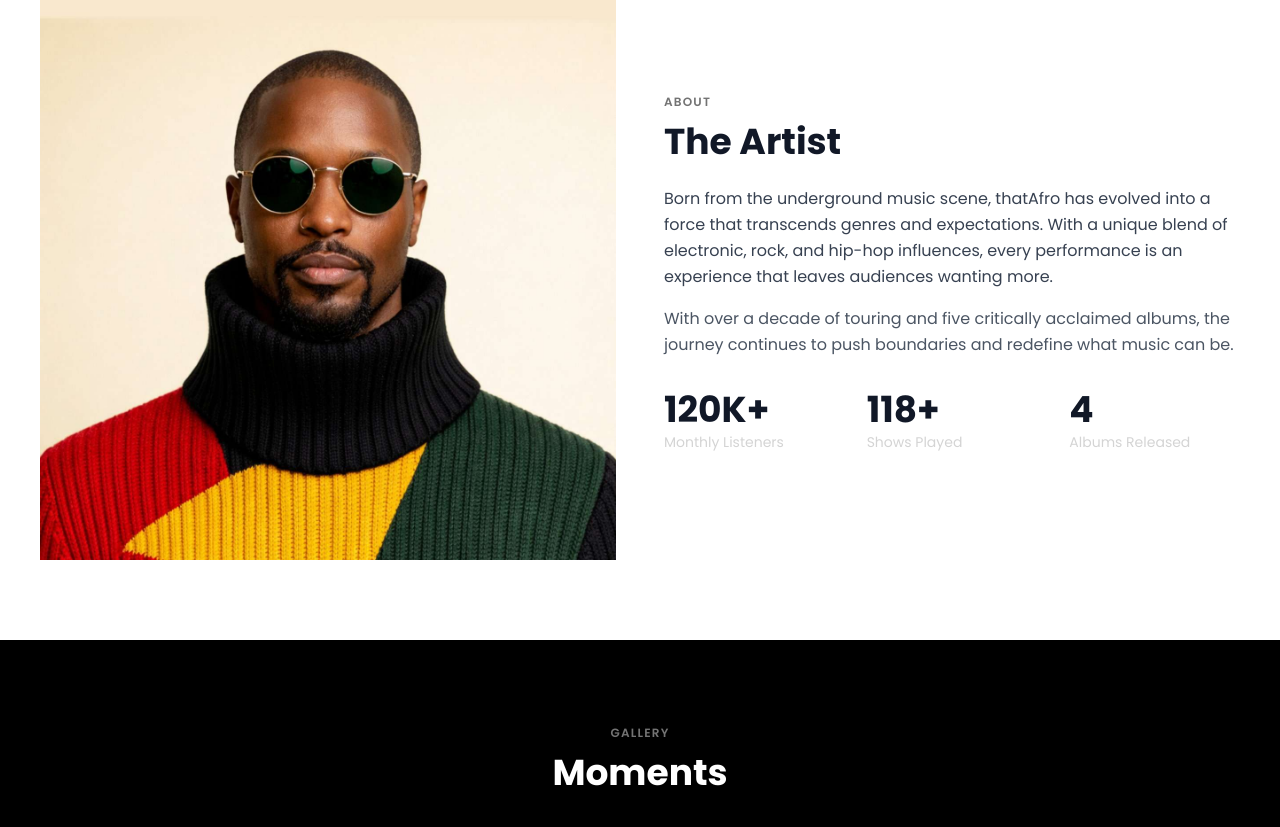
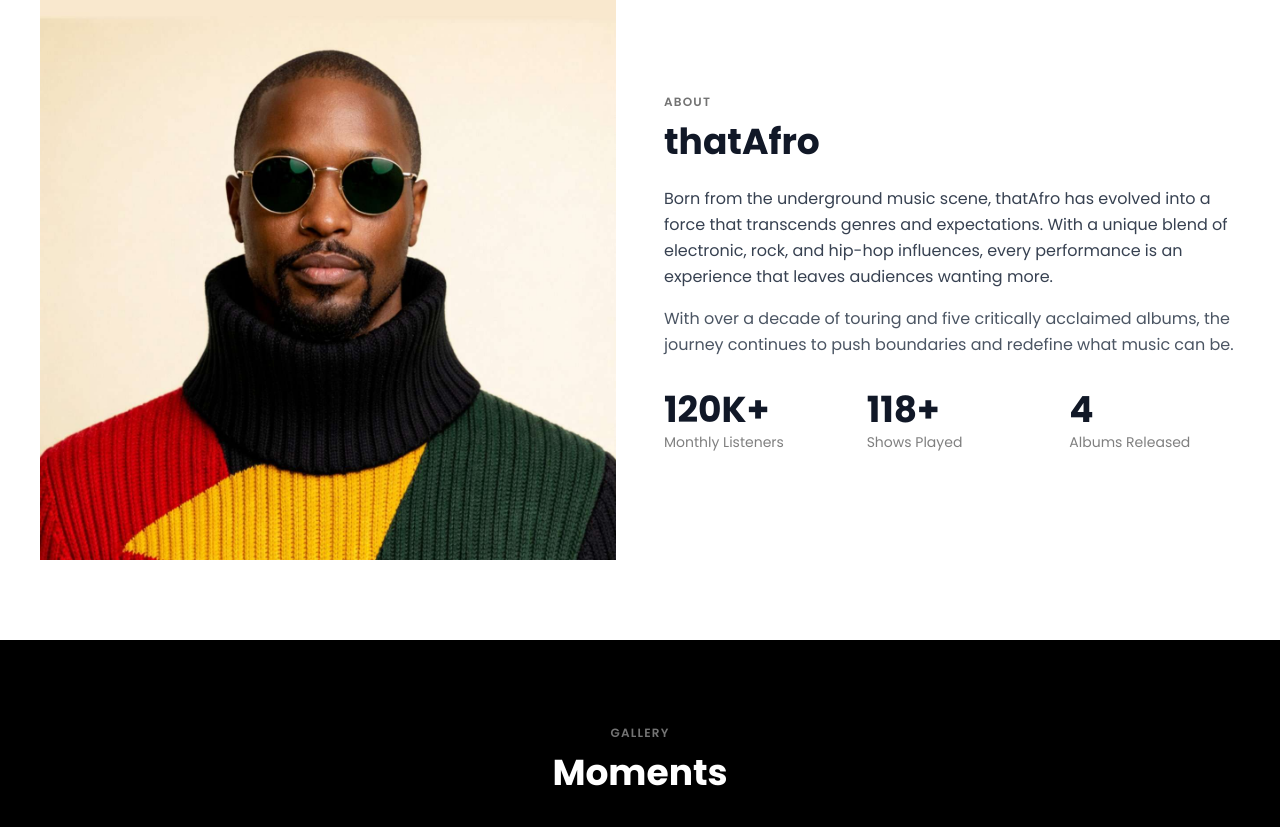
Before and after one commit to HikwaMehluli/music-artist-theme, a website built with Vite: page index.html in a window 1280 px wide. Shown: the part 3840-4667 px from the top of the page. Built offline with nearby package versions, Linux system fonts and the light colour scheme.

Commit message:
Update Color

```diff
--- a/index.html
+++ b/index.html
@@ -154,7 +154,7 @@
                     <div class="w-full aspect-square overflow-hidden"><img src="./img/zim-artist.jpeg" alt="thatAfro photo" class="w-full h-full object-cover"></div>
                     <div>
                         <span class="section-label">About</span>
-                        <h2 class="section-title mb-6">The Artist</h2>
+                        <h2 class="section-title mb-6">thatAfro</h2>
                         <p class="text-gray-700 leading-relaxed mb-4">Born from the underground music scene, thatAfro has evolved into a force that transcends genres and expectations. With a unique blend of electronic, rock, and hip-hop influences, every performance is an experience that leaves audiences wanting more.</p>
                         <p class="text-gray-600 leading-relaxed mb-8">With over a decade of touring and five critically acclaimed albums, the journey continues to push boundaries and redefine what music can be.</p>
                         <div class="grid grid-cols-3 gap-8">
--- a/src/css/stats.css
+++ b/src/css/stats.css
@@ -4,6 +4,6 @@
 	}
 
 	.stat-label {
-		@apply text-[#d4d4d4] text-sm;
+		@apply text-black/50 text-sm;
 	}
 }
```
Also changed, not shown: dist/styles.css.
